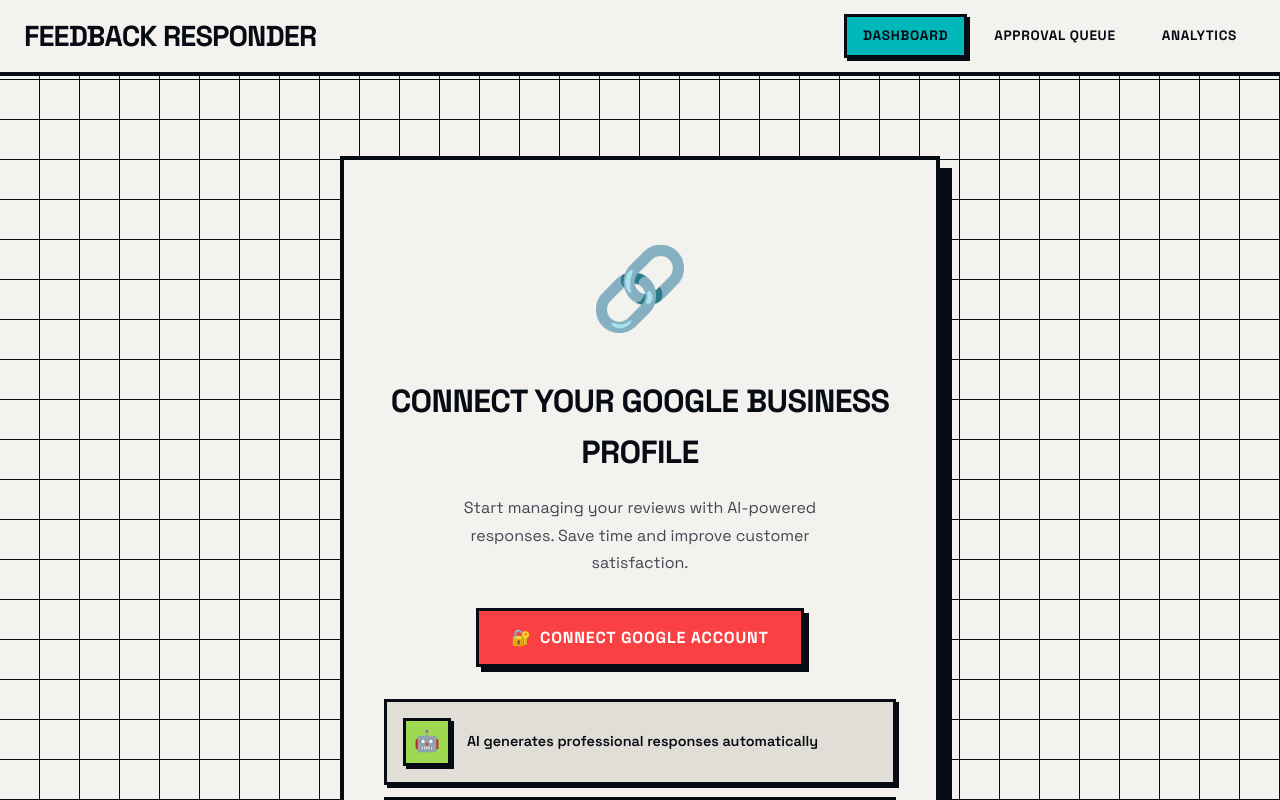
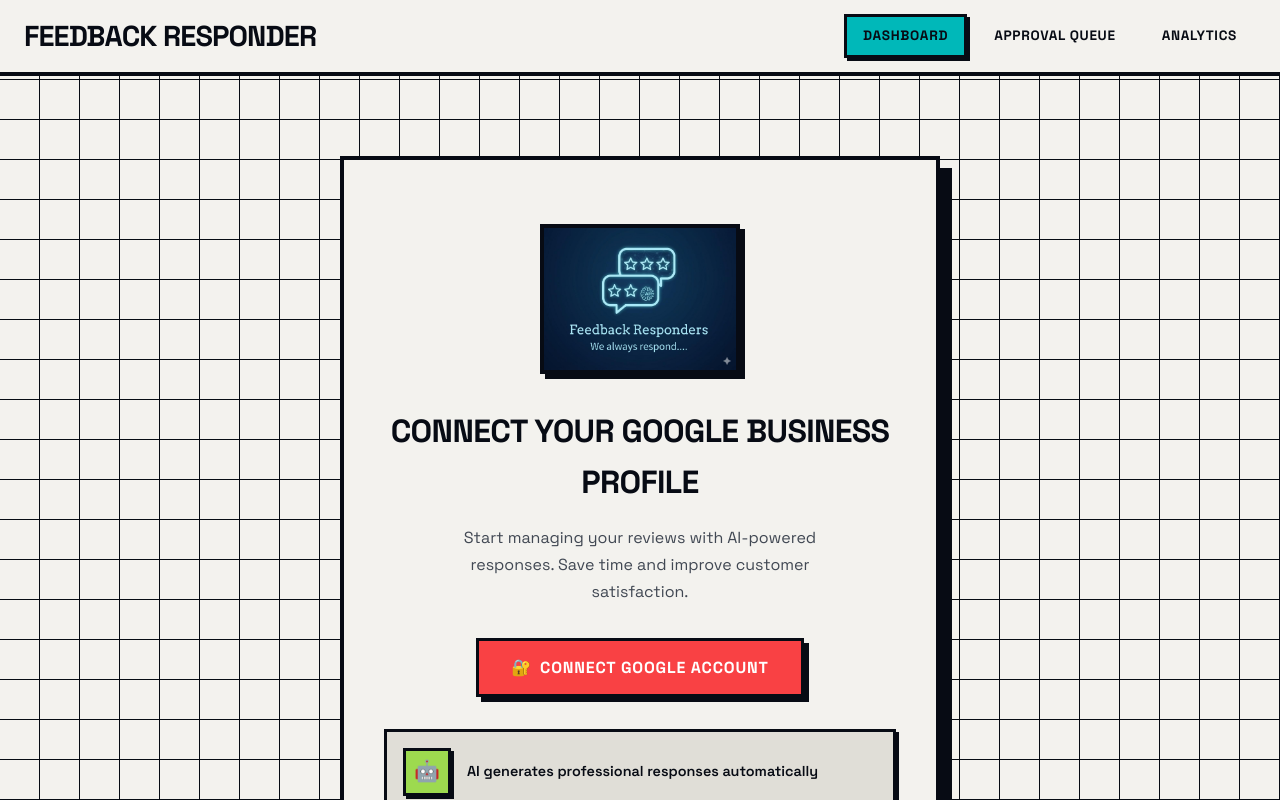
Before and after one commit to alexoviedo999/review-response-mvp, a React (Vite) app in the folder frontend/: page / in a window 1280 px wide. Shown: the top 800 px of the page. Built offline with nearby package versions, Linux system fonts and the light colour scheme; the HTML template or start-up script is replaced by a standard one.

Commit message:
feat: add Feedback Responder logo to connect prompt
- Add logo.jpg to public folder
- Replace link emoji with logo image in Dashboard
- Add CSS styling for connect-logo class

```diff
--- a/frontend/src/components/Dashboard.jsx
+++ b/frontend/src/components/Dashboard.jsx
@@ -40,7 +40,7 @@ function Dashboard({ userId }) {
   if (!userId || businesses.length === 0) {
     return (
       <div className="connect-prompt fade-in">
-        <div className="icon">🔗</div>
+        <img src="/logo.jpg" alt="Feedback Responder" className="connect-logo" />
         <h2>Connect Your Google Business Profile</h2>
         <p>Start managing your reviews with AI-powered responses. Save time and improve customer satisfaction.</p>
 
--- a/frontend/src/index.css
+++ b/frontend/src/index.css
@@ -633,6 +633,14 @@ main {
   display: block;
 }
 
+.connect-prompt .connect-logo {
+  width: 200px;
+  max-width: 80%;
+  margin-bottom: var(--space-6);
+  border: 4px solid var(--border);
+  box-shadow: var(--shadow);
+}
+
 .connect-prompt h2 {
   font-size: 2rem;
   font-weight: 800;
```
Also changed, not shown: frontend/public/logo.jpg (added).
